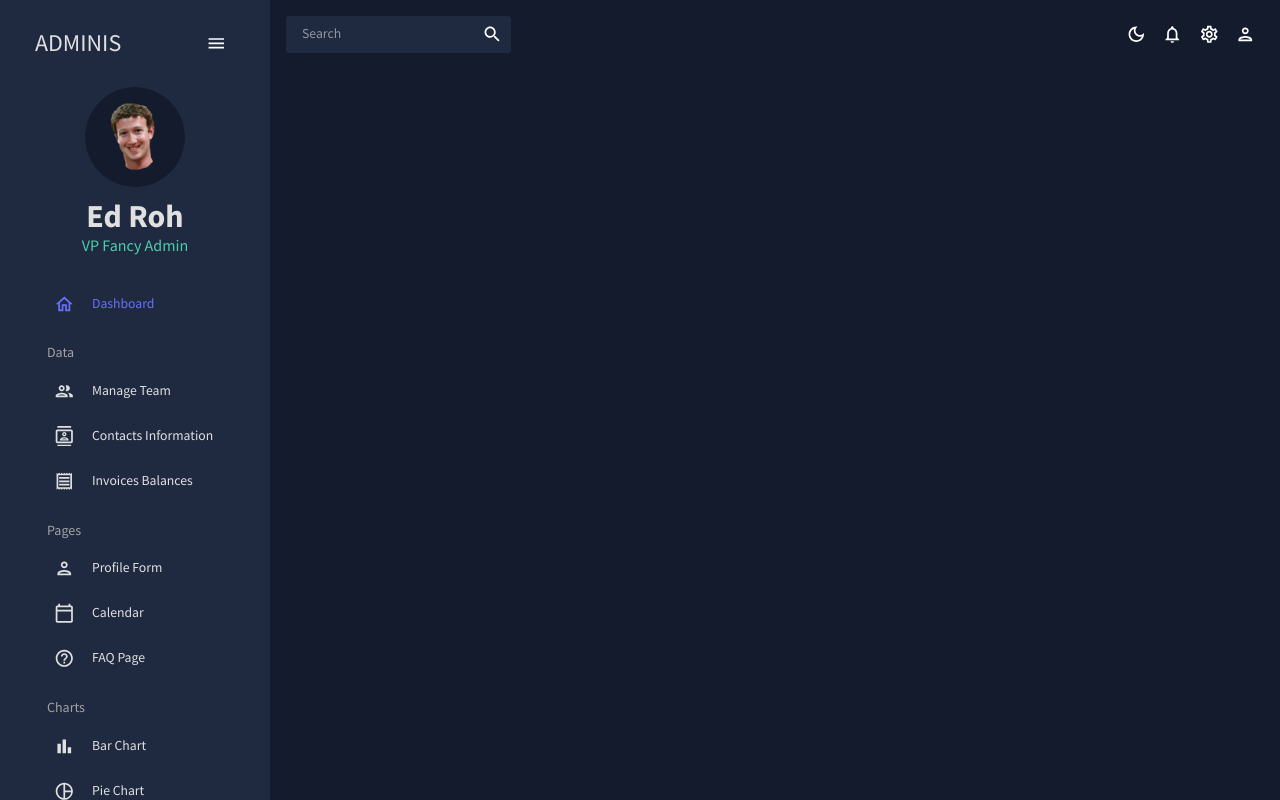
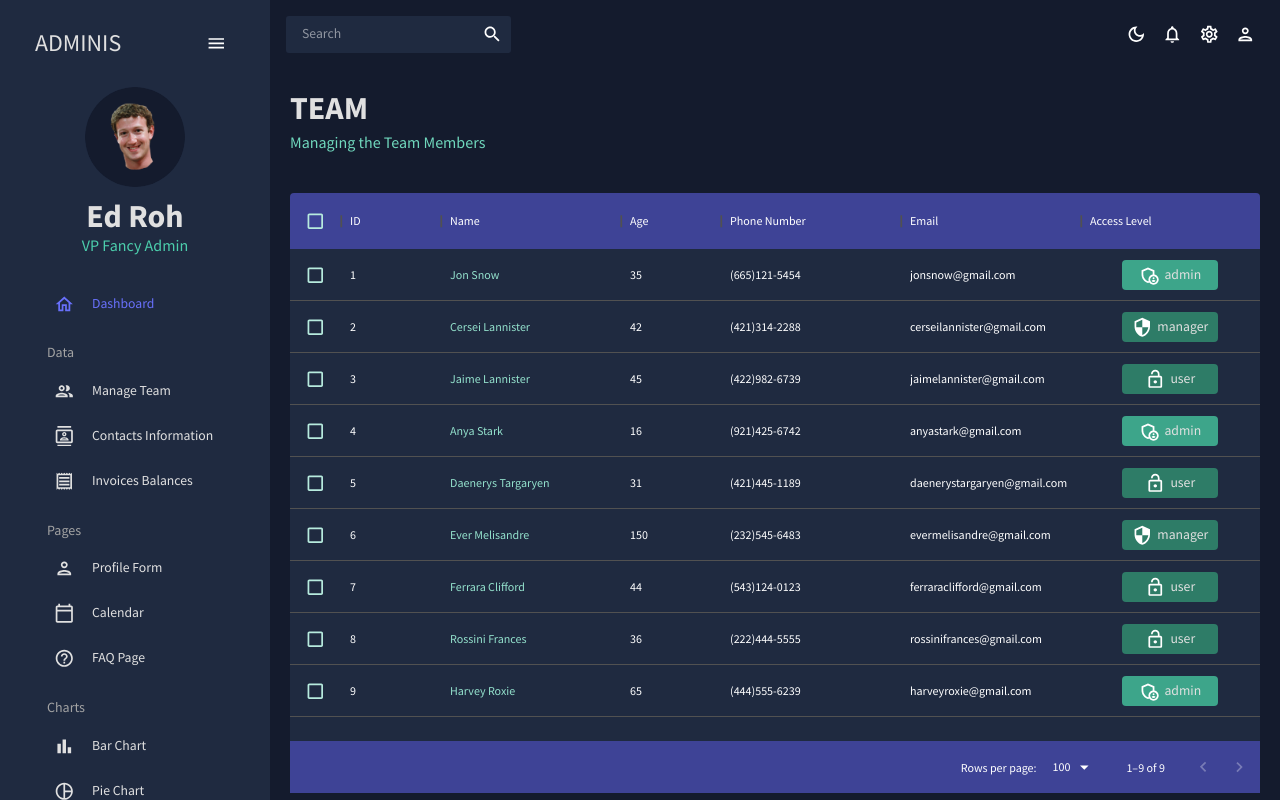
Before and after one commit to Carlosaj18/Admin-Dashboard-App, a React (Create React App) app: page /team in a window 1280 px wide. Built offline with nearby package versions, Linux system fonts and the light colour scheme.

Commit message:
Create team section

```diff
--- a/src/App.js
+++ b/src/App.js
@@ -5,6 +5,7 @@
 import SideBar from "./scenes/global/SideBar";
 import TopBar from "./scenes/global/TopBar";
 import Dashboard from "./scenes/dashboard";
+import Team from "./scenes/team";
 
 function App() {
   const [theme, colorMode] = useMode();
@@ -22,6 +23,8 @@
             <TopBar setIsSidebar={setIsSidebar} />
             <Routes>
               <Route path="/" element={<Dashboard />} />
+              <Route path="/team" element={<Team />} />
+
             </Routes>
           </main>
         </div>
--- /dev/null
+++ b/src/scenes/team/index.jsx
@@ -0,0 +1,109 @@
+import { Box, Typography, useTheme } from "@mui/material";
+import { DataGrid } from "@mui/x-data-grid";
+import { tokens } from "../../theme";
+import { mockDataTeam } from "../../data/mockData";
+import AdminPanelSettingsOutlinedIcon from "@mui/icons-material/AdminPanelSettingsOutlined";
+import LockOpenOutlinedIcon from "@mui/icons-material/LockOpenOutlined";
+import SecurityOutlinedIcon from "@mui/icons-material/SecurityOutlined";
+import Header from "../../components/Header";
+
+const Team = () => {
+  const theme = useTheme();
+  const colors = tokens(theme.palette.mode);
+  const columns = [
+    { field: "id", headerName: "ID" },
+    {
+      field: "name",
+      headerName: "Name",
+      flex: 1,
+      cellClassName: "name-column--cell",
+    },
+    {
+      field: "age",
+      headerName: "Age",
+      type: "number",
+      headerAlign: "left",
+      align: "left",
+    },
+    {
+      field: "phone",
+      headerName: "Phone Number",
+      flex: 1,
+    },
+    {
+      field: "email",
+      headerName: "Email",
+      flex: 1,
+    },
+    {
+      field: "accessLevel",
+      headerName: "Access Level",
+      flex: 1,
+      renderCell: ({ row: { access } }) => {
+        return (
+          <Box
+            width="60%"
+            m="0 auto"
+            p="5px"
+            display="flex"
+            justifyContent="center"
+            backgroundColor={
+              access === "admin"
+                ? colors.greenAccent[600]
+                : access === "manager"
+                ? colors.greenAccent[700]
+                : colors.greenAccent[700]
+            }
+            borderRadius="4px"
+          >
+            {access === "admin" && <AdminPanelSettingsOutlinedIcon />}
+            {access === "manager" && <SecurityOutlinedIcon />}
+            {access === "user" && <LockOpenOutlinedIcon />}
+            <Typography color={colors.grey[100]} sx={{ ml: "5px" }}>
+              {access}
+            </Typography>
+          </Box>
+        );
+      },
+    },
+  ];
+
+  return (
+    <Box m="20px">
+      <Header title="TEAM" subtitle="Managing the Team Members" />
+      <Box
+        m="40px 0 0 0"
+        height="75vh"
+        sx={{
+          "& .MuiDataGrid-root": {
+            border: "none",
+          },
+          "& .MuiDataGrid-cell": {
+            borderBottom: "none",
+          },
+          "& .name-column--cell": {
+            color: colors.greenAccent[300],
+          },
+          "& .MuiDataGrid-columnHeaders": {
+            backgroundColor: colors.blueAccent[700],
+            borderBottom: "none",
+          },
+          "& .MuiDataGrid-virtualScroller": {
+            backgroundColor: colors.primary[400],
+          },
+          "& .MuiDataGrid-footerContainer": {
+            borderTop: "none",
+            backgroundColor: colors.blueAccent[700],
+          },
+          "& .MuiCheckbox-root": {
+            color: `${colors.greenAccent[200]} !important`,
+          },
+        }}
+      >
+        <DataGrid checkboxSelection rows={mockDataTeam} columns={columns} />
+      </Box>
+    </Box>
+  );
+};
+
+export default Team;
```
